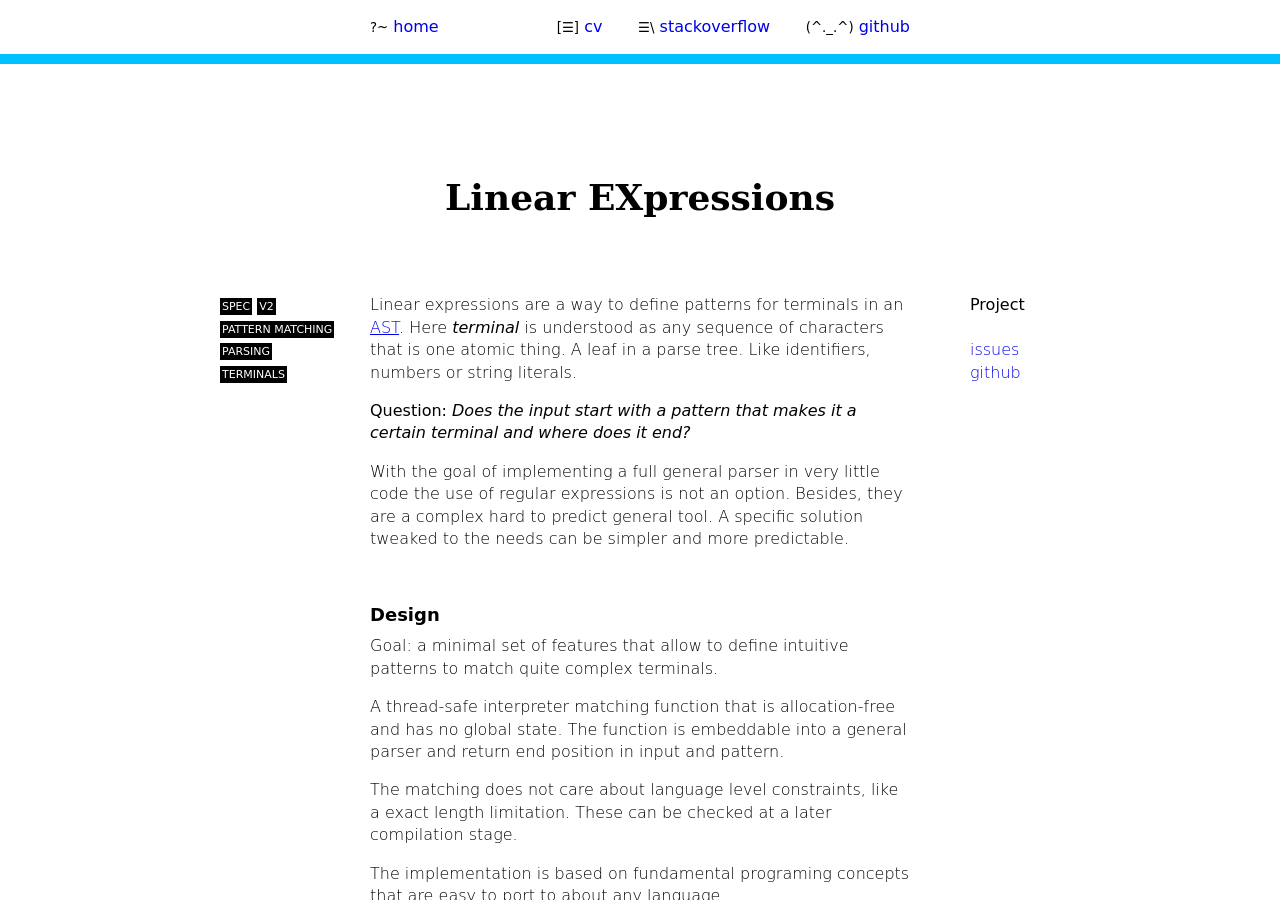
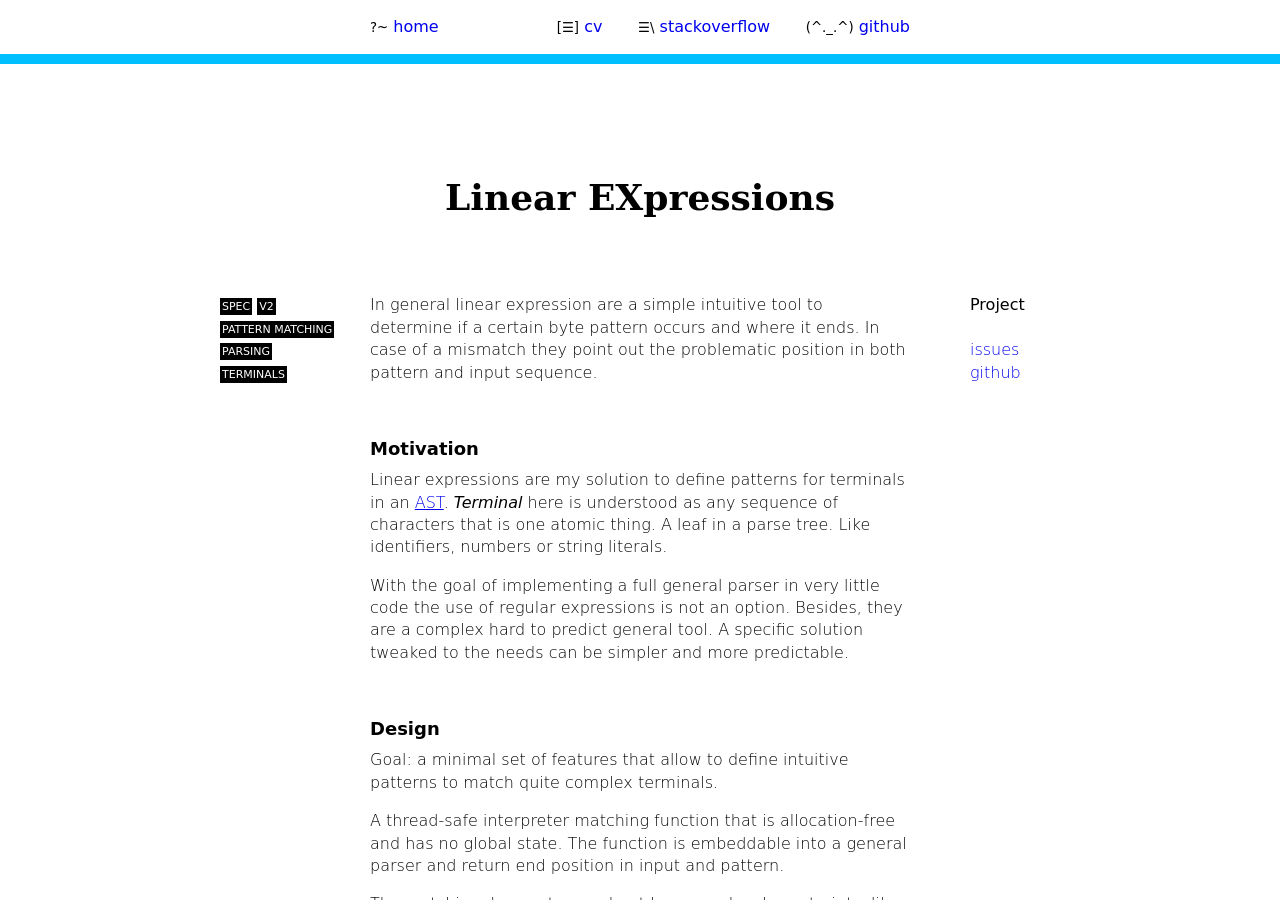
Before and after one commit to jbee/jbee.github.io, a Jekyll site: the page built from lex/index.md, in a window 1280 px wide and 900 px high. Built offline with Jekyll 4.4.1, drawn with Linux system fonts in a browser that asks for light colours.

Commit message:
lex text

```diff
--- a/lex/index.md
+++ b/lex/index.md
@@ -18,15 +18,20 @@ color: "#234"
 
 {% include links.html %}
 
-Linear expressions are a way to define patterns
+In general linear expression are a simple intuitive tool to
+determine if a certain byte pattern occurs and where it ends.
+In case of a mismatch they point out the problematic position
+in both pattern and input sequence.
+
+
+## Motivation
+
+Linear expressions are my solution to define patterns
 for terminals in an [AST](https://en.wikipedia.org/wiki/Abstract_syntax_tree).
-Here *terminal* is understood as any sequence of
+*Terminal* here is understood as any sequence of
 characters that is one atomic thing.
 A leaf in a parse tree.
 Like identifiers, numbers or string literals.
-
-**Question:** *Does the input start with a pattern that
-makes it a certain terminal and where does it end?*
 
 With the goal of implementing a full general parser
 in very little code the use of regular expressions is
```
